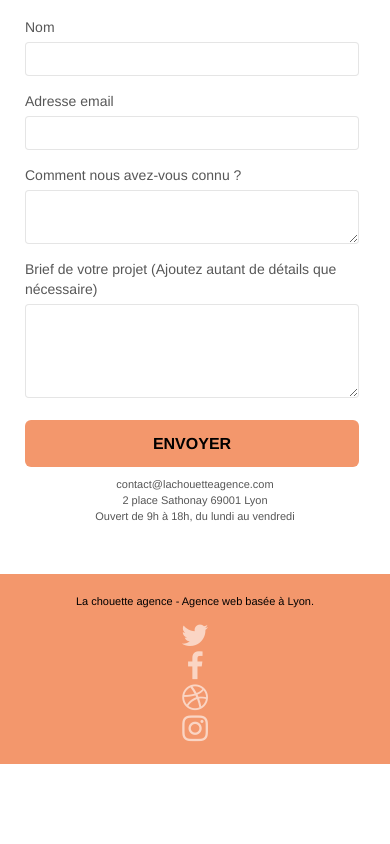
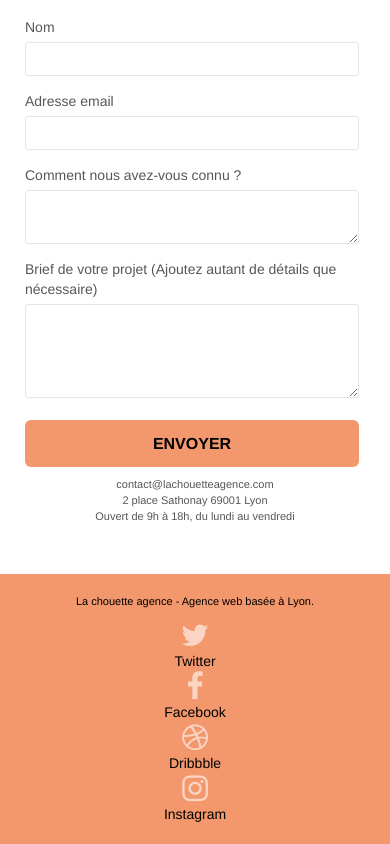
Before and after one commit to Nathalie57/LaChouetteAgence, a plain HTML site: page contact.html in a window 390 px wide. Shown: the part 585-1429 px from the top of the page. Before the commit the page ends 1349 px from the top, so only its background shows below. Drawn offline with Linux system fonts and the light colour scheme.

Commit message:
mobile modifications

```diff
--- a/contact.html
+++ b/contact.html
@@ -65,7 +65,6 @@
 						<div class="col-sm-12">
 							<img src="img/logo.png"
 								class="center-block image-resize-mode"
-								srcset="img/logo_small.png 100w
 								alt="La chouette agence, agence web Lyon, création logo Lyon" />
 							<h1 class="text-center hero-bloc-text tc-white ">
 								Parlons web design !
@@ -143,26 +142,22 @@
 							<div class="row row-no-gutters social">
 								<div class="col-sm-3">
 									<div class="text-center">
-										<a class="social" href="index.html"><span
-												class="fa fa-twitter icon-md"></span></a>
+										<a class="social" href="#"><span class="fa fa-twitter icon-md"></span><div class="social">Twitter</div></a>
 									</div>
 								</div>
 								<div class="col-sm-3">
 									<div class="text-center">
-										<a class="social" href="index.html"><span
-												class="fa fa-facebook icon-md"></span></a>
+										<a class="social" href="#"><span class="fa fa-facebook icon-md"></span><div class="social">Facebook</div></a>
 									</div>
 								</div>
 								<div class="col-sm-3">
 									<div class="text-center">
-										<a class="social" href="index.html"><span
-												class="fa fa-dribbble icon-md"></span></a>
+										<a class="social" href="#"><span class="fa fa-dribbble icon-md"></span><div class="social">Dribbble</div></a>
 									</div>
 								</div>
 								<div class="col-sm-3">
 									<div class="text-center">
-										<a class="social" href="index.html"><span
-												class="fa fa-instagram icon-md"></span></a>
+										<a class="social" href="#"><span class="fa fa-instagram icon-md"></span><div class="social">Instagram</div></a>
 									</div>
 								</div>
 							</div>
--- a/style.css
+++ b/style.css
@@ -5,6 +5,10 @@ body {
     overflow-x: hidden;
     -webkit-font-smoothing: antialiased;
     -moz-osx-font-smoothing: grayscale;
+}
+
+.social {
+    color: black;
 }
 
 .btn-width {
```
Also changed, not shown: index.html (+17 -11 lines).
